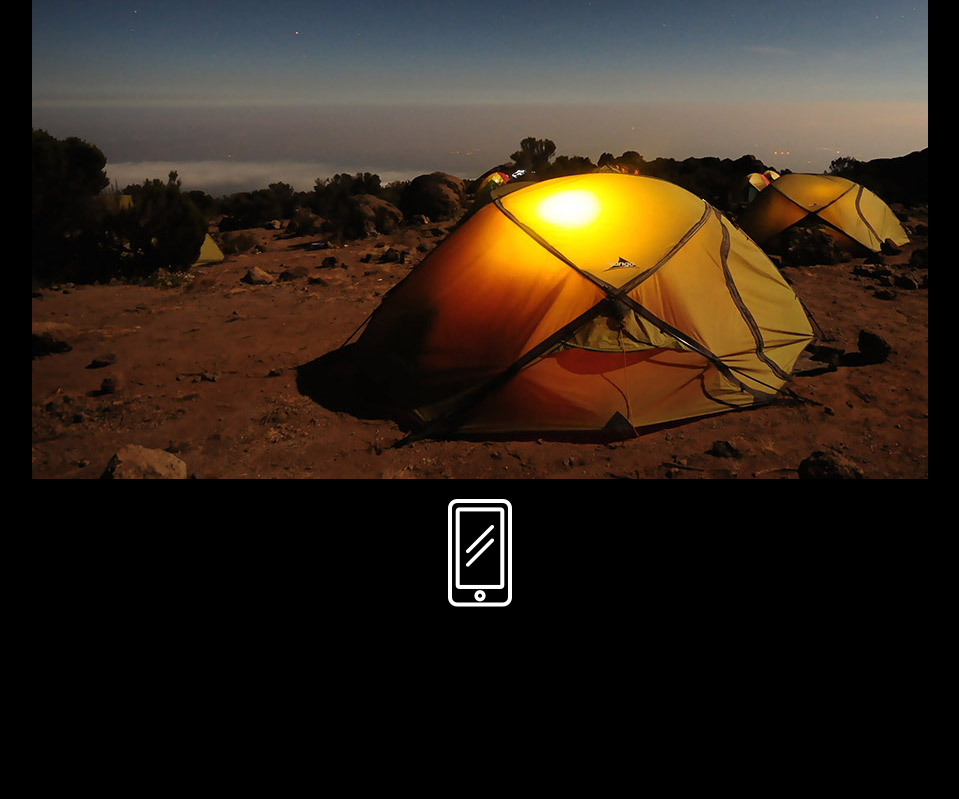
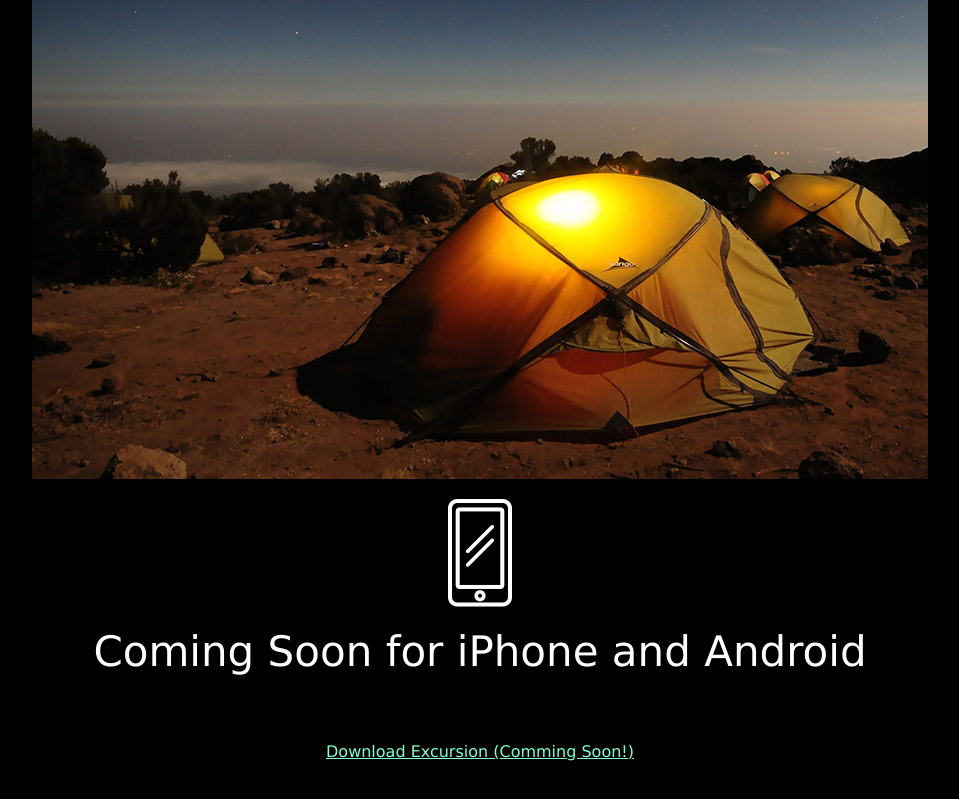
Before and after one commit to yannickpichardo/excursion, a plain HTML site: page index.html in a window 1280 px wide. Shown: the part 533-1332 px from the top of the page, without its empty margins (160-1119 px from the left). Before the commit the page ends 1160 px from the top, so only its background shows below. Drawn offline with Linux system fonts and the light colour scheme.

Commit message:
Added footer text

```diff
--- a/index.html
+++ b/index.html
@@ -18,6 +18,8 @@
     <h4 class="header-subheader">Excursion remembers places you like, and recommends new points of interest around you.</h4>
     <p><img src="./resources/images/camp.jpg" alt="Camping"></p>
     <p><img src="./resources/images/phone.png" alt="Phone"></p>
+    <h  class="header-secondary">Coming Soon for iPhone and Android</h4>
+    <p><a class="link-cta" href="#"> Download Excursion (Comming Soon!)</a></p>
 </body>
 
 </html>
```
